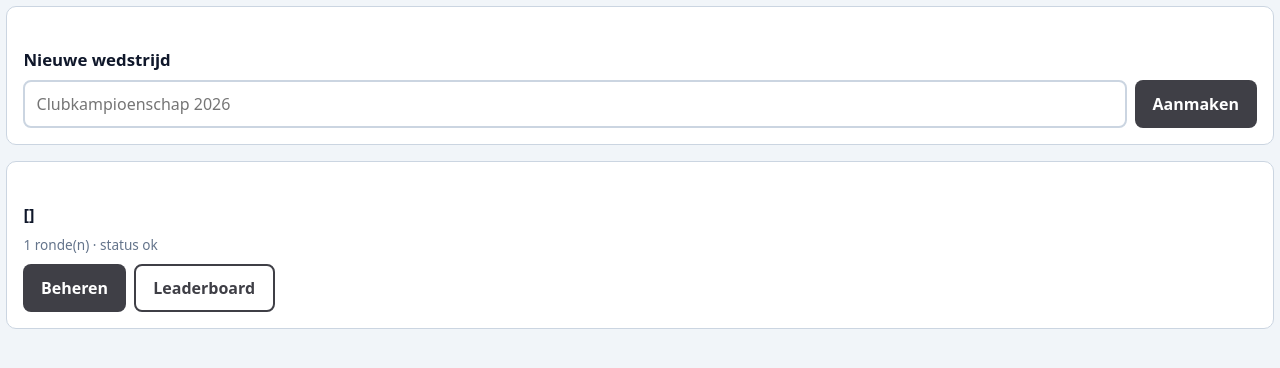
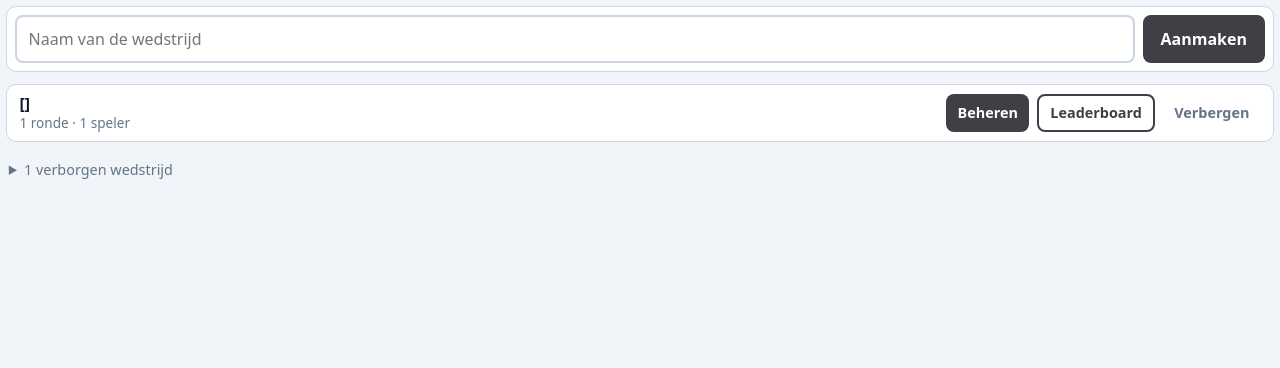
Before and after one commit to BoudewijnKlijn/livescoring, a FastAPI app: template app/templates/admin_index.html in a window 1280 px wide. Shown: the part 66-434 px from the top of the page. Run offline with FastAPI, Linux system fonts and the light colour scheme; the template is opened without the code that fills it: most values are stand-ins (such as "Sample title", 1, 10 or a date in 2020).

Commit message:
improve admin competition page ui

```diff
--- a/app/static/app.css
+++ b/app/static/app.css
@@ -209,3 +209,46 @@
 td.vak.dubbel { background: #000000; color: #fff; }
 
 table.bord tr.uitgevallen .speler { color: var(--grijs); text-decoration: line-through; }
+
+/* Wedstrijdenlijst: één regel per wedstrijd, hairlines in plaats van kaders. */
+.nieuw {
+  background: var(--vlak);
+  border: 1px solid var(--lijn);
+  border-radius: 10px;
+  padding: 0.5rem;
+  margin-bottom: 0.75rem;
+}
+.nieuw input[type="text"] { flex: 1; min-width: 12rem; }
+
+ul.wedstrijden {
+  list-style: none;
+  margin: 0;
+  padding: 0;
+  background: var(--vlak);
+  border: 1px solid var(--lijn);
+  border-radius: 10px;
+  overflow: hidden;
+}
+li.wedstrijd {
+  display: flex;
+  flex-wrap: wrap;
+  align-items: center;
+  justify-content: space-between;
+  gap: 0.5rem;
+  padding: 0.55rem 0.75rem;
+}
+li.wedstrijd + li.wedstrijd { border-top: 1px solid var(--lijn); }
+.wedstrijd-naam { font-weight: 700; line-height: 1.25; }
+.wedstrijd-naam .klein { display: block; font-weight: 400; }
+li.wedstrijd .knop { min-height: 38px; padding: 0 0.7rem; font-size: 0.9rem; }
+.knop.plat { background: none; color: var(--grijs); font-weight: 600; }
+.knop.plat:hover { color: var(--rood); }
+
+details.verborgen-blok { margin-top: 0.75rem; }
+details.verborgen-blok summary {
+  cursor: pointer;
+  color: var(--grijs);
+  font-size: 0.9rem;
+  padding: 0.35rem 0.15rem;
+}
+details.verborgen-blok ul.wedstrijden { margin-top: 0.4rem; opacity: 0.75; }
--- a/app/templates/admin_index.html
+++ b/app/templates/admin_index.html
@@ -2,27 +2,43 @@
 {% block title %}Wedstrijden{% endblock %}
 {% block kop %}Wedstrijden{% endblock %}
 {% block headeractie %}
-<form method="post" action="/admin/logout"><button class="secundair knop">Uitloggen</button></form>
+<form method="post" action="/admin/logout"><button class="knop secundair">Uitloggen</button></form>
 {% endblock %}
-{% block inhoud %}
-<div class="kaart">
-  <h2>Nieuwe wedstrijd</h2>
-  <form method="post" action="/admin/competition" class="rij">
-    <input type="text" name="naam" placeholder="Clubkampioenschap 2026" style="flex:1;min-width:200px">
-    <button class="knop" type="submit">Aanmaken</button>
-  </form>
-</div>
 
-{% for c in competitions %}
-<div class="kaart">
-  <h2>{{ c.name }}</h2>
-  <p class="klein">{{ c.rounds|length }} ronde(n) · status {{ c.status }}</p>
+{% macro regel(c, verborgen=false) %}
+<li class="wedstrijd">
+  <div class="wedstrijd-naam">
+    {{ c.name }}
+    <span class="klein">{{ c.rounds|length }} ronde{{ '' if c.rounds|length == 1 else 'n' }}
+      · {{ c.players|length }} speler{{ '' if c.players|length == 1 else 's' }}</span>
+  </div>
   <div class="rij">
     <a class="knop" href="/admin/c/{{ c.id }}">Beheren</a>
     <a class="knop secundair" href="/l/{{ c.leaderboard_slug }}">Leaderboard</a>
+    <form method="post" action="/admin/c/{{ c.id }}/verbergen">
+      {% if verborgen %}<input type="hidden" name="terug" value="ja">{% endif %}
+      <button class="knop plat" type="submit">{{ 'Terugzetten' if verborgen else 'Verbergen' }}</button>
+    </form>
   </div>
-</div>
+</li>
+{% endmacro %}
+
+{% block inhoud %}
+<form method="post" action="/admin/competition" class="rij nieuw">
+  <input type="text" name="naam" placeholder="Naam van de wedstrijd" required>
+  <button class="knop" type="submit">Aanmaken</button>
+</form>
+
+{% if actief %}
+<ul class="wedstrijden">{% for c in actief %}{{ regel(c) }}{% endfor %}</ul>
 {% else %}
-<p>Nog geen wedstrijden.</p>
-{% endfor %}
+<p class="klein">Nog geen wedstrijden. Maak er hierboven een aan.</p>
+{% endif %}
+
+{% if verborgen %}
+<details class="verborgen-blok">
+  <summary>{{ verborgen|length }} verborgen wedstrijd{{ '' if verborgen|length == 1 else 'en' }}</summary>
+  <ul class="wedstrijden">{% for c in verborgen %}{{ regel(c, true) }}{% endfor %}</ul>
+</details>
+{% endif %}
 {% endblock %}
```
Also changed, not shown: app/admin.py (+18 -3 lines), tests/test_auth.py (+29 -0 lines).
